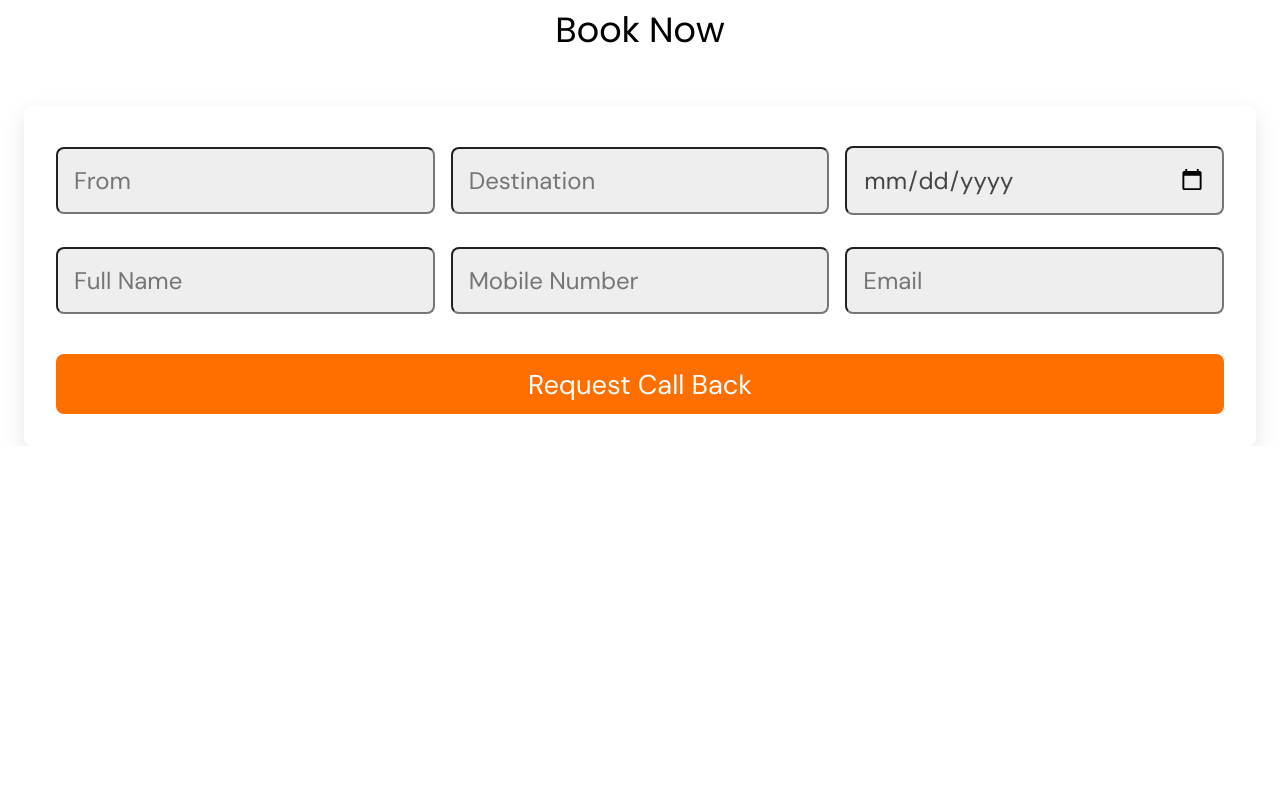
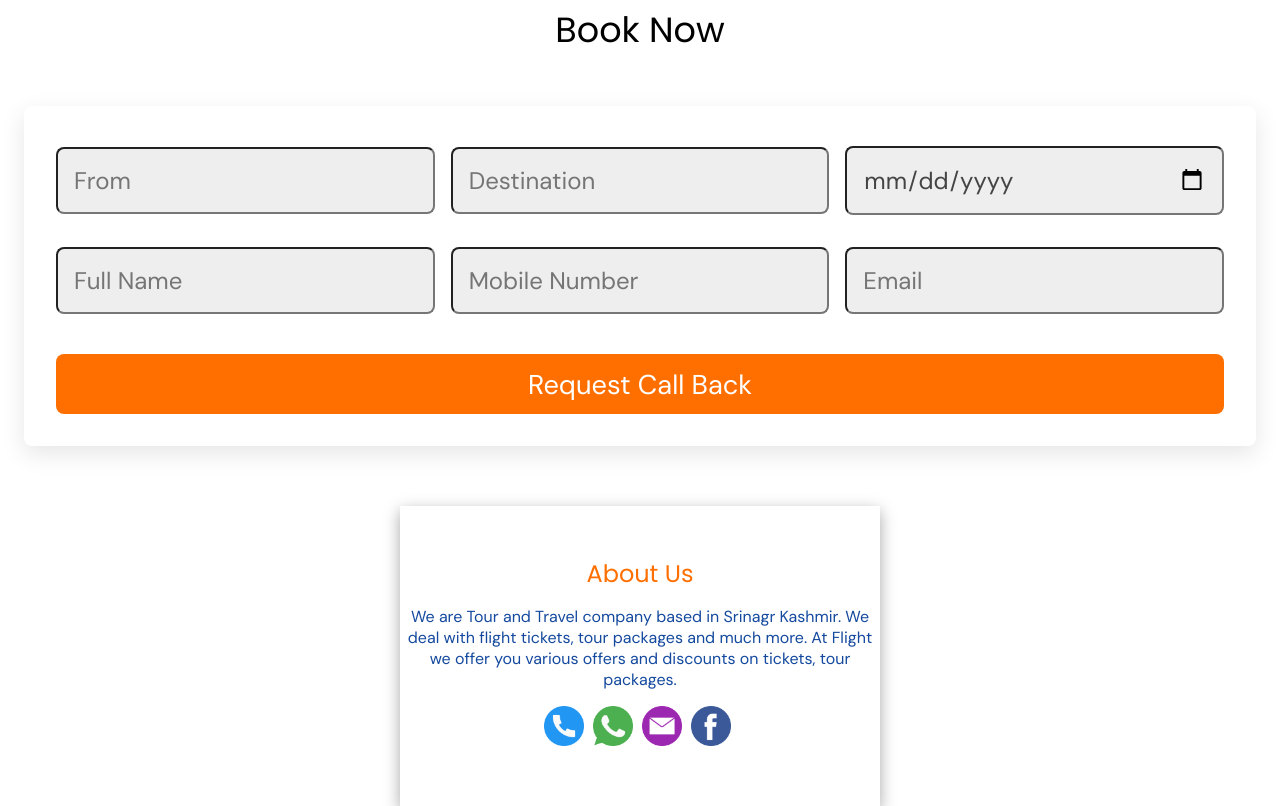
Before and after one commit to towfeeqkhan/oasis.github.io, a plain HTML site: page index.html in a window 1280 px wide. Shown: the part 2306-3112 px from the top of the page. Before the commit the page ends 2752 px from the top, so only its background shows below. Drawn offline with Linux system fonts and the light colour scheme.

Commit message:
added about section and social icons

```diff
--- a/index.html
+++ b/index.html
@@ -26,7 +26,7 @@
         <li><a href="#packages">Packages</a></li>
         <li><a href="#tickets">Tickets</a></li>
         <li><a href="#bookNow">Contact Us</a></li>
-        <li><a href="#">About Us</a></li>
+        <li><a href="#aboutUs">About Us</a></li>
       </ul>
     </nav>
   </header>
@@ -182,6 +182,24 @@
       </div>
     </div>
   </section>
+
+  <!-- About us -->
+  <section class="aboutUs" id="aboutUs">
+    <div class="aboutUsContainer">
+      <div class="aboutUsbox">
+        <h1 class="newheading">About Us</h1>
+        <p class="newpara">We are Tour and Travel company based in Srinagr Kashmir. We deal with flight tickets, tour packages and much more.
+          At Flight we offer you various offers and discounts on tickets,  tour packages. <br>
+          <span class="social-icons">
+            <img class="icon1" src="./images/telephone.png">
+            <img class="icon1" src="./images/whatsapp.png">
+            <img class="icon1" src="./images/email.png">
+            <img class="icon1" src="./images/facebook.png">
+          </span>
+        </p>
+      </div>
+    </div>
+  </section>
 </body>
 
 </html>
--- a/style.css
+++ b/style.css
@@ -176,7 +176,8 @@ nav a:hover::after {
 /* PACKAGE */
 .packages,
 .tickets,
-.booknow {
+.booknow,
+.aboutUs {
   margin-top: 60px;
   margin-right: 1.5rem;
   margin-left: 1.5rem;
@@ -317,6 +318,46 @@ input:focus-visible {
   outline: 1px solid rgb(255, 111, 0);
   border: 2px solid rgb(255, 111, 0);
 }
+
+/* About Us */
+.newheading {
+  color: rgb(255, 111, 0);
+  font-family: 'Poppins', sans-serif;
+  text-align: center;
+  margin-bottom: 10px;
+}
+
+.newpara {
+  color: #14499e;
+  text-align: center;
+  padding: 5px;
+}
+
+.aboutUsContainer {
+  display: grid;
+  justify-content: center;
+  align-items: center;
+  grid-template-columns: repeat(auto-fit,30rem)
+}
+
+.aboutUsbox {
+  height: 300px;
+  display: flex;
+  flex-direction: column;
+  align-items: center;
+  justify-content: center;
+  box-shadow: rgba(0, 0, 0, 0.35) 0px 5px 15px;
+}
+
+.social-icons {
+
+}
+.icon1 {
+  height: 40px;
+  margin-top: 16px;
+  margin-right: 5px;
+}
+
 /* Media */
 
 @media screen and (max-width: 900px){
```
Also changed, not shown: images/email.png (added), images/facebook.png (added), images/telephone.png (added), images/whatsapp.png (added).
